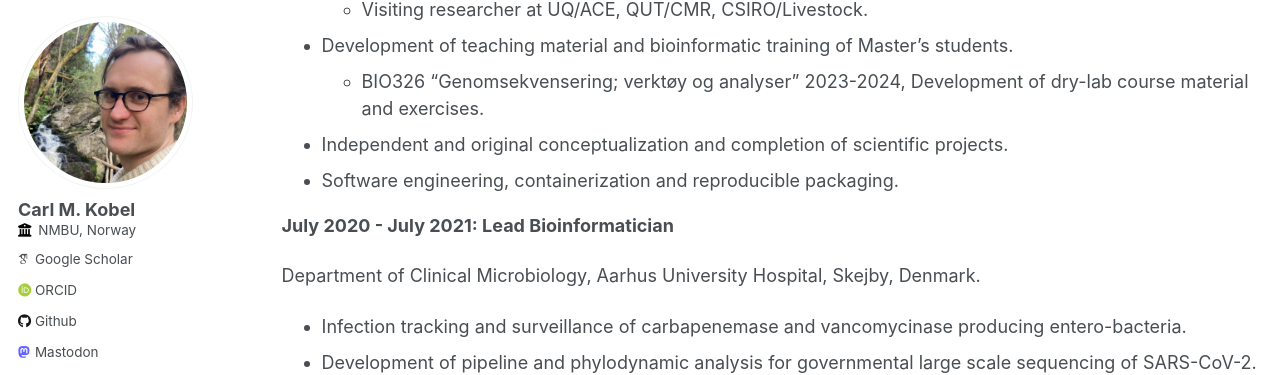
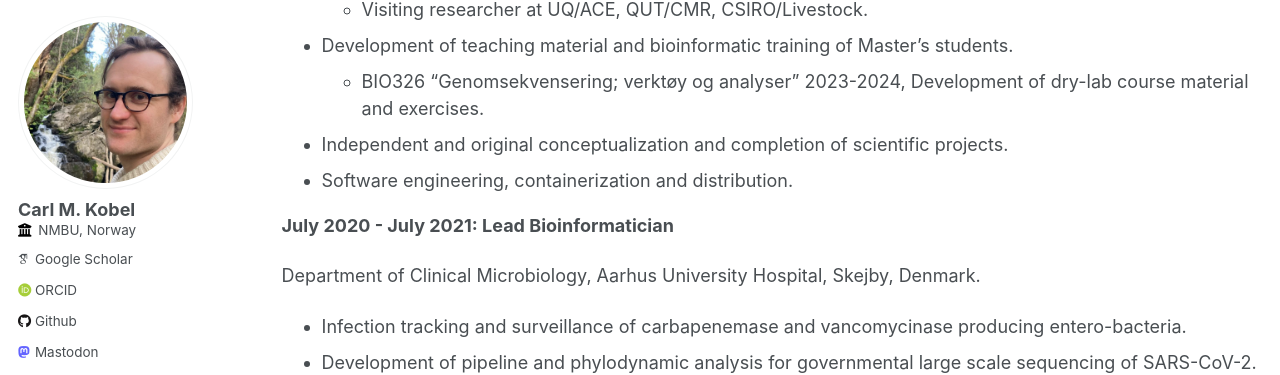
Before and after one commit to cmkobel/cmkobel.github.io, a Jekyll site: the page built from _pages/cv.md, in a window 1280 px wide and 900 px high, scrolled down 518 px. Shown: the part 90-465 px from the top of the window. Built offline with Jekyll 4.4.1, drawn with Linux system fonts in a browser that asks for light colours; some web fonts are replaced.

Commit message:
Update cv.md

```diff
--- a/_pages/cv.md
+++ b/_pages/cv.md
@@ -27,7 +27,7 @@ Faculty of Biosciences, Norwegian University of Life Sciences, Ås, Norway.
   - Development of teaching material and bioinformatic training of Master's students.
     - BIO326 “Genomsekvensering; verktøy og analyser” 2023-2024, Development of dry-lab course material and exercises.
   - Independent and original conceptualization and completion of scientific projects.
-  - Software engineering, containerization and reproducible packaging.
+  - Software engineering, containerization and distribution.
 
 
 **July 2020 - July 2021: Lead Bioinformatician**
```
